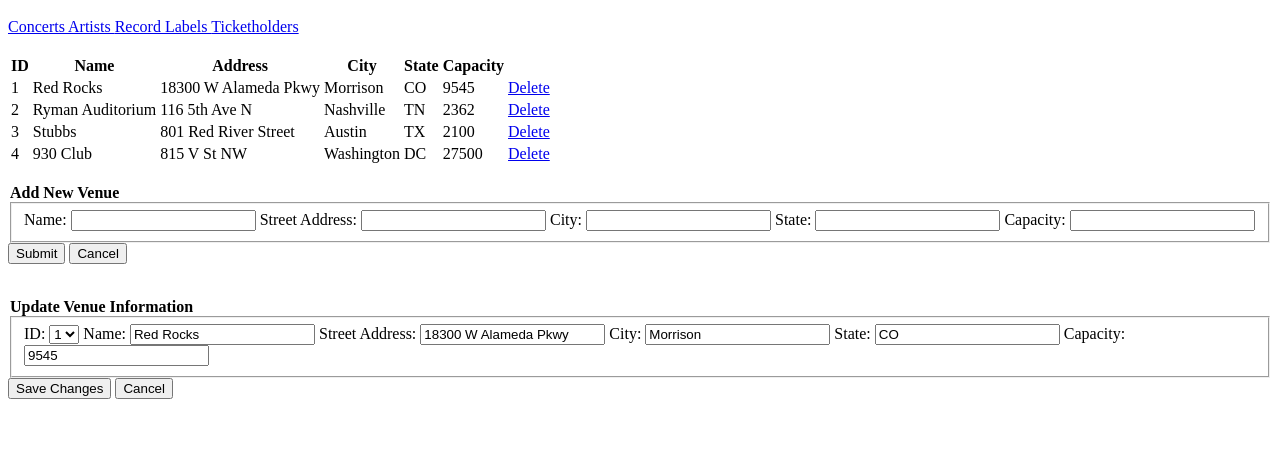
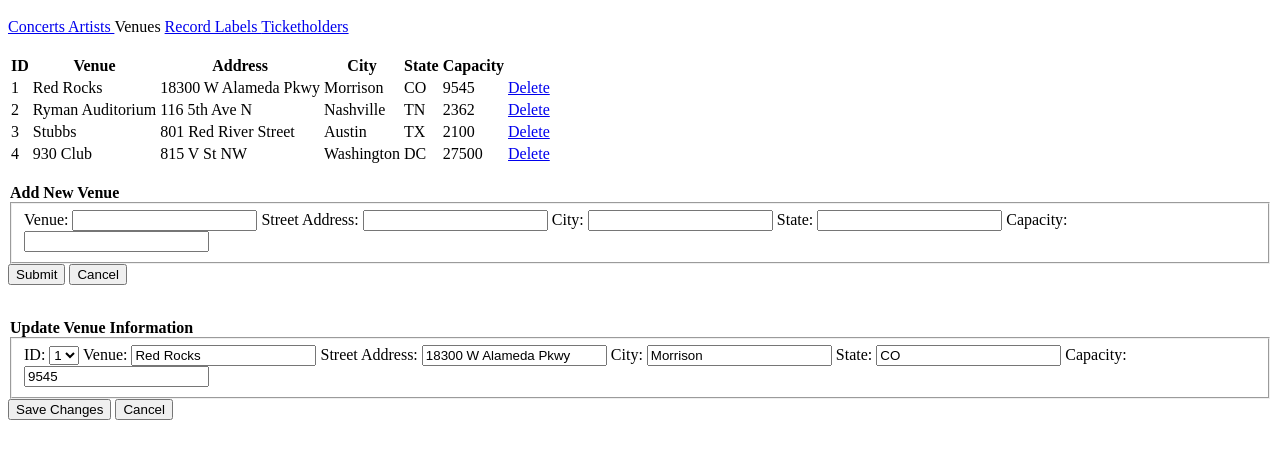
Before and after one commit to derrickpriebe/concertsunlimited, a plain HTML site: page venues.html in a window 1280 px wide. Shown: the part 48-506 px from the top of the page. Drawn offline with Linux system fonts and the light colour scheme.

Commit message:
Update venues.html

```diff
--- a/venues.html
+++ b/venues.html
@@ -10,9 +10,11 @@
 <nav>
     <a href="concerts.html"> Concerts </a>
     <a href="artists.html"> Artists </a>
+    <a> Venues </a>
     <a href="recordlabels.html"> Record Labels </a>
-    <a href="ticketholders.html">Ticketholders</a>
+    <a href="ticketholders.html"> Ticketholders </a>
 </nav>
+
 
 <br />
 
@@ -21,7 +23,7 @@
   <thead>
     <tr>
         <th>ID</th>
-        <th>Name</th>
+        <th>Venue</th>
         <th>Address</th>
         <th>City</th>
         <th>State</th>
@@ -75,8 +77,8 @@
     <form method="POST" id="addVenue">
         <legend><strong>Add New Venue</strong></legend>
         <fieldset>
-            <label for="name"> Name: </label>
-                <input type="text" id="name" name="name" required>
+            <label for="venue"> Venue: </label>
+                <input type="text" id="venue" name="venue" required>
             <label for="address"> Street Address: </label>
                 <input type="text" id="address" name="address" required>
             <label for="city"> City: </label>
@@ -106,8 +108,8 @@
                     <option value="3"> 3 </option>
                     <option value="4"> 4 </option>
                 </select>
-            <label for="name"> Name: </label>
-                <input type="text" id="name" name="name" value="Red Rocks" required>
+            <label for="venue"> Venue: </label>
+                <input type="text" id="venue" name="venue" value="Red Rocks" required>
             <label for="address"> Street Address: </label>
                 <input type="text" id="address" name="address" value="18300 W Alameda Pkwy" required>
             <label for="city"> City: </label>
```
